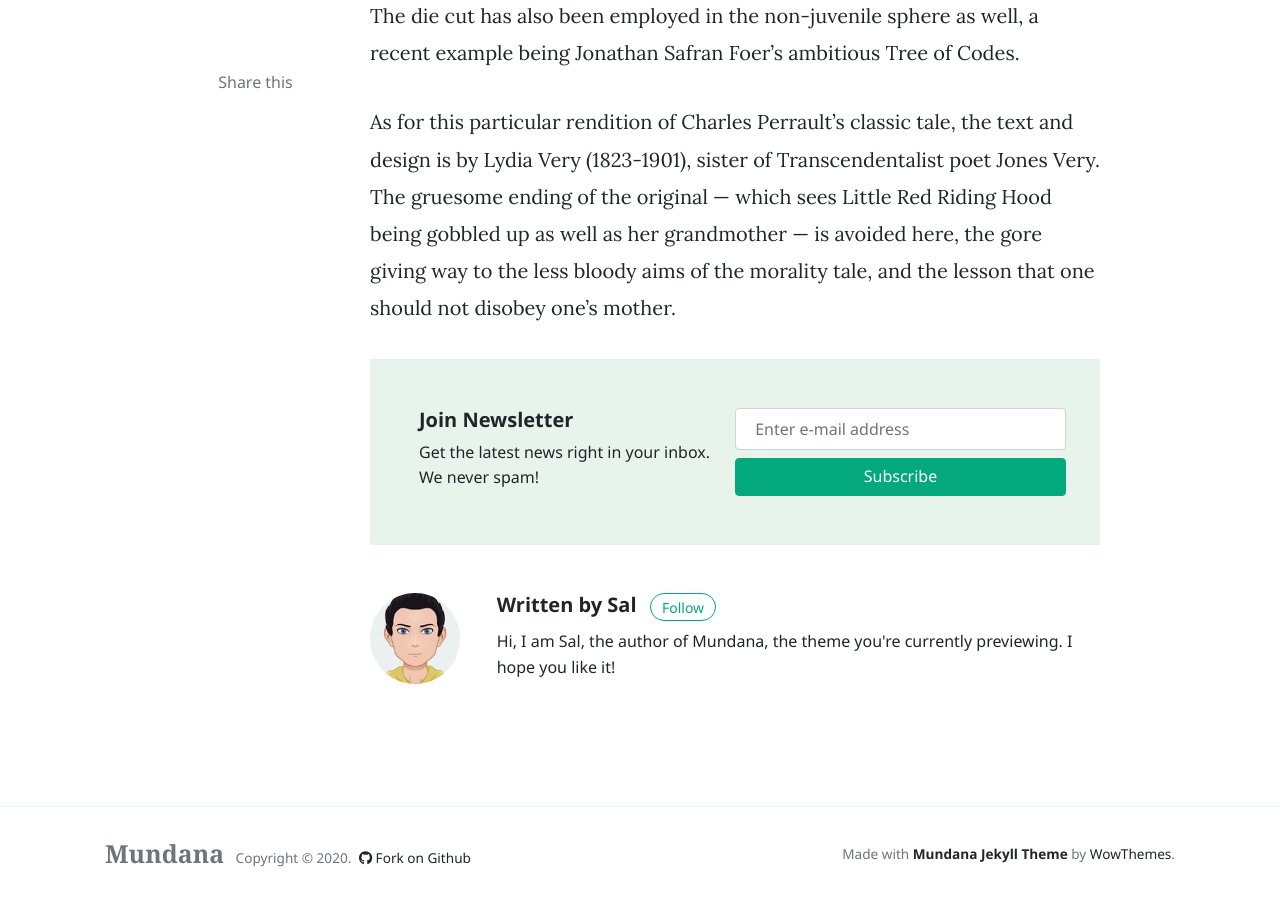
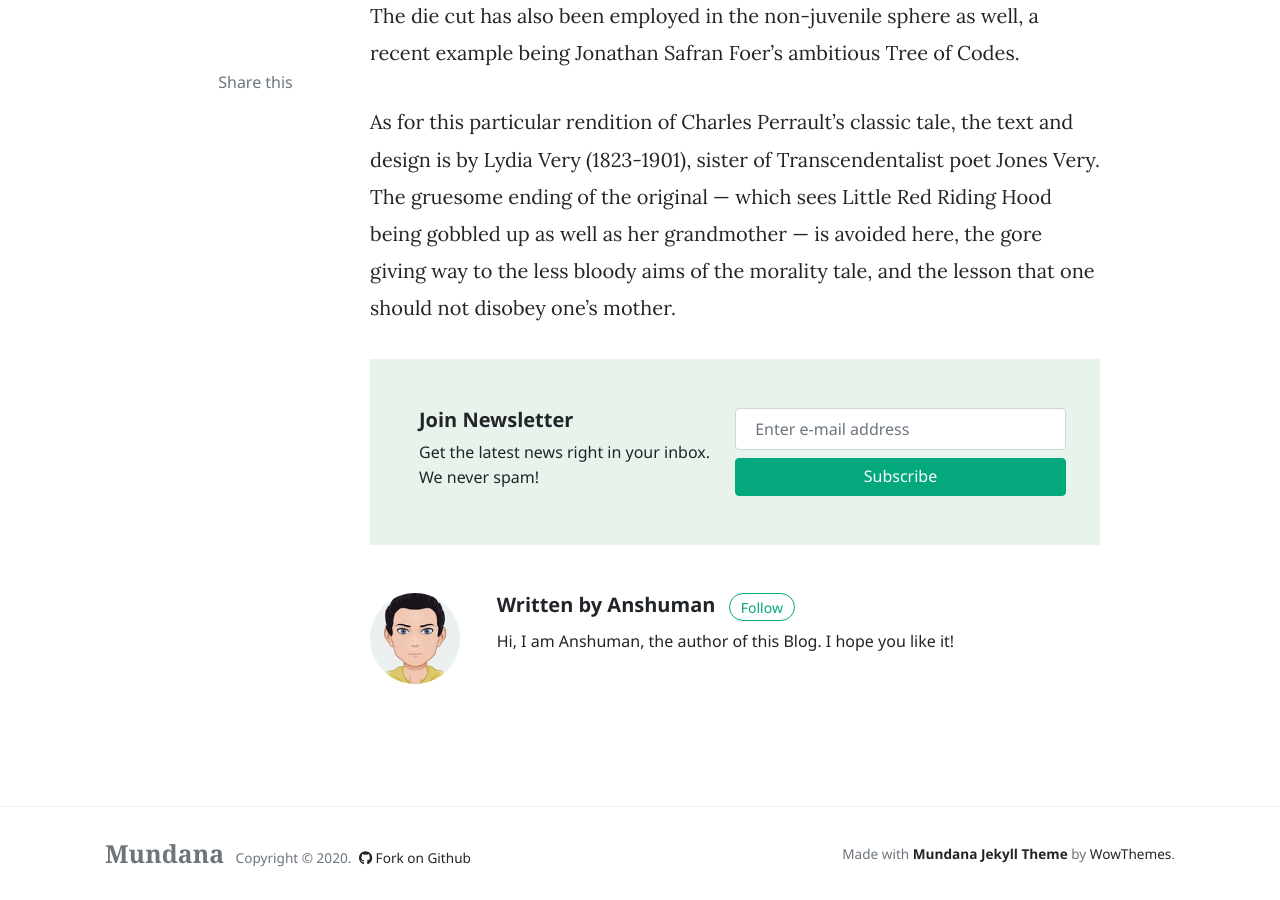
Before and after one commit to enoviti/enoviti.github.io, a Jekyll site: the page built from _posts/2019-01-26-red-riding.md, in a window 1280 px wide and 900 px high, scrolled down 1175 px. Built offline with Jekyll 4.4.1, drawn with Linux system fonts in a browser that asks for light colours; nearby versions of some CDN libraries; comment, search, counter and statistics services are not loaded; some of the changed text lies outside the part shown.

Commit message:
Personalization - Stage 1

```diff
--- a/_config.yml
+++ b/_config.yml
@@ -1,11 +1,11 @@
 # Site
-name: 'Mundana'
-description: 'Mundana is a free Jekyll theme for awesome people like you, Medium like.'
+name: 'enoviti'
+description: 'Enoviti is my space to share my professional experience with peers'
 logo: 'assets/images/logo.png'
 favicon: 'assets/images/favicon.ico'
-baseurl: '/mundana-theme-jekyll'
-disqus: 'demowebsite'
-email: 'wowthemesnet@gmail.com'
+baseurl: ''
+disqus: 'enoviti'
+email: 'apurohit@enoviti.com'
 mailchimp-list: 'https://wowthemes.us11.list-manage.com/subscribe/post?u=8aeb20a530e124561927d3bd8&amp;id=8c3d2d214b'
 
 include: ["_pages"]
@@ -19,21 +19,21 @@
   - jekyll-seo-tag
 
 authors:
-    sal:
-      name:           Sal
-      site:           https://www.wowthemes.net
-      avatar:         /assets/images/avatar1.jpg
-      bio:            "Hi, I am Sal, the author of Mundana, the theme you're currently previewing. I hope you like it!"
-      email:          wowthemesnet@gmail.com
-      twitter:        https://twitter.com/wowthemesnet
+    anshuman:
+      name:           Anshuman
+      site:           https://www.enoviti.com
+      avatar:         assets/images/avatar1.jpg
+      bio:            "Hi, I am Anshuman, the author of this Blog. I hope you like it!"
+      email:          apurohit@enoviti.com
+      twitter:        https://twitter.com/enoviti
 
-    jane:
-      name:           Jane
-      site:           https://www.wowthemes.net
-      avatar:         /assets/images/avatar2.jpg
-      bio:            "Blogger, fashionista, love to explore new ideas and write on my morning coffee!"
-      email:          fakemail@gmail.com
-      twitter:        https://twitter.com/wowthemesnet
+    # jane:
+    #   name:           Jane
+    #   site:           https://www.wowthemes.net
+    #   avatar:         /assets/images/avatar2.jpg
+    #   bio:            "Blogger, fashionista, love to explore new ideas and write on my morning coffee!"
+    #   email:          fakemail@gmail.com
+    #   twitter:        https://twitter.com/wowthemesnet
 
 # Defaults
 defaults:
@@ -43,7 +43,7 @@
       path: "_posts"
     values:
       layout: post
-      author: sal
+      author: anshuman
       avatar: /assets/images/avatar1.jpg
 
   # all pages
--- a/_includes/menu-header.html
+++ b/_includes/menu-header.html
@@ -9,7 +9,7 @@
 <li class="nav-item">
 <a class="nav-link" href="{{site.baseurl}}/contact.html">Contact</a>
 </li>
-<li class="nav-item">
+<!-- <li class="nav-item">
 <a target="_blank" class="nav-link" href="https://www.wowthemes.net/themes/mundana-wordpress/">WP</a>
 </li>
 <li class="nav-item">
@@ -17,4 +17,4 @@
 </li>
 <li class="nav-item">
 <a target="_blank" class="nav-link" href="https://www.wowthemes.net/donate/">Buy me a coffee <i class="fa fa-coffee text-danger"></i></a>
-</li>
+</li> -->
--- a/_posts/2019-01-26-red-riding.md
+++ b/_posts/2019-01-26-red-riding.md
@@ -1,7 +1,7 @@
 ---
 layout: post
 title:  "Red Riding Hood"
-author: sal
+author: anshuman
 categories: [ Jekyll, tutorial ]
 image: assets/images/3.jpg
 ---
```
Also changed, not shown: _pages/author-anshuman.html (added, +26 -0 lines), _pages/author-sal.html (deleted, +0 -26 lines), _posts/2019-01-30-acumulated-experience.md (+1 -1 lines), _posts/2019-02-03-powerful-things-markdown-editor.md (+1 -1 lines), assets/images/logo.png (added).
